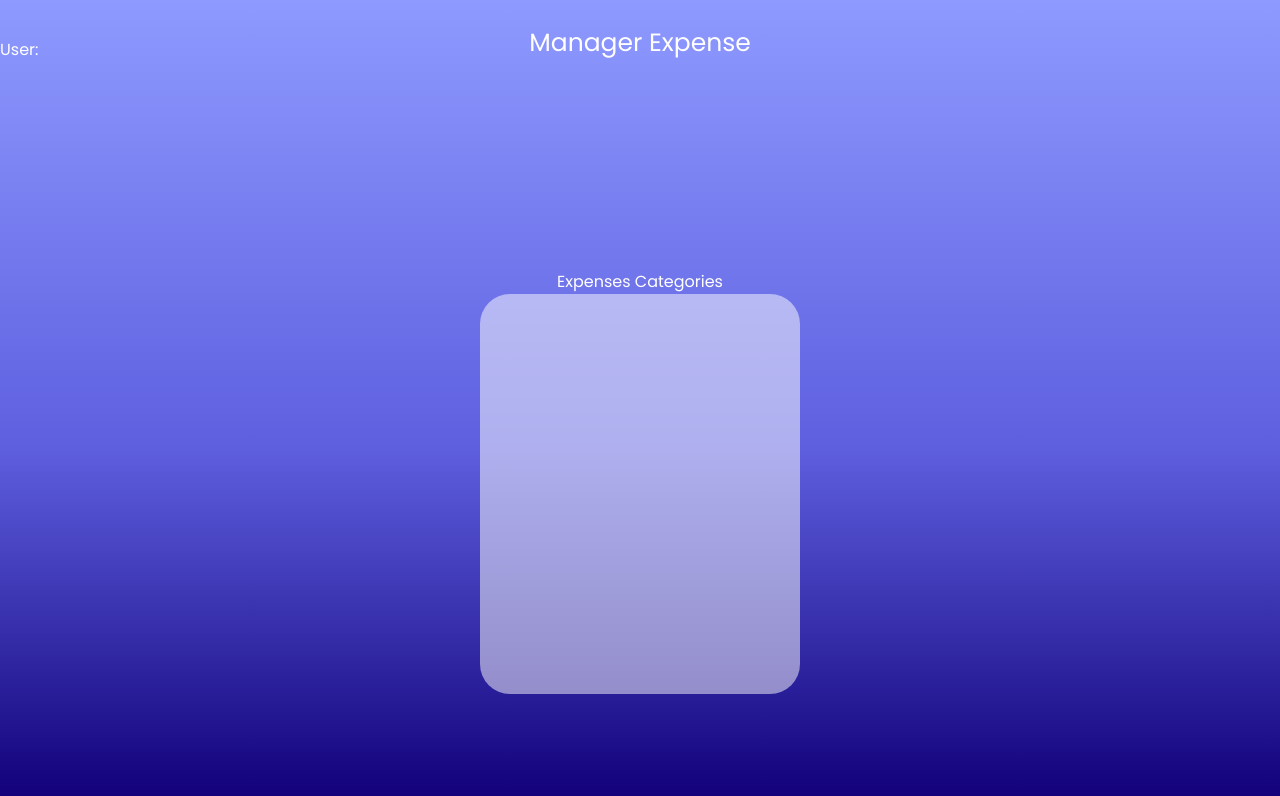
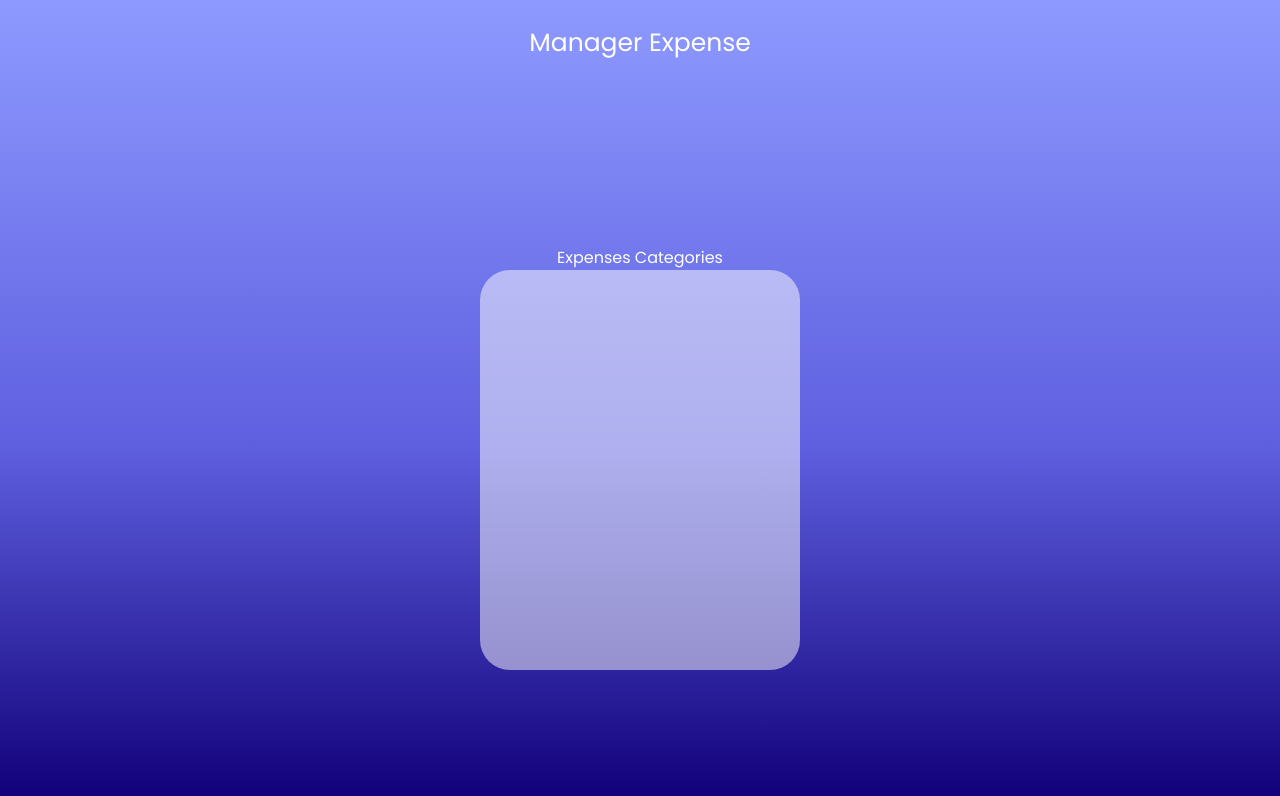
Before and after one commit to CaioNunes1/front-expense-manager, a React (Vite) app: page /Home in a window 1280 px wide. Shown: the top 796 px of the page. Built offline with nearby package versions, Linux system fonts and the light colour scheme; the HTML template or start-up script is replaced by a standard one.

Commit message:
removing test

```diff
--- a/src/pages/Home.tsx
+++ b/src/pages/Home.tsx
@@ -46,7 +46,6 @@ const Home/*: React.FC<PropsHome>*/ = () => {
   return (
     <div className="flex flex-col">
       <h2 className='flex justify-center relative top-6 text-25px'>Manager Expense</h2>
-      <h3>User:{userId}</h3>
 
       <div className="flex flex-col items-center relative top-52">
           <h2>Expenses Categories</h2>
```
